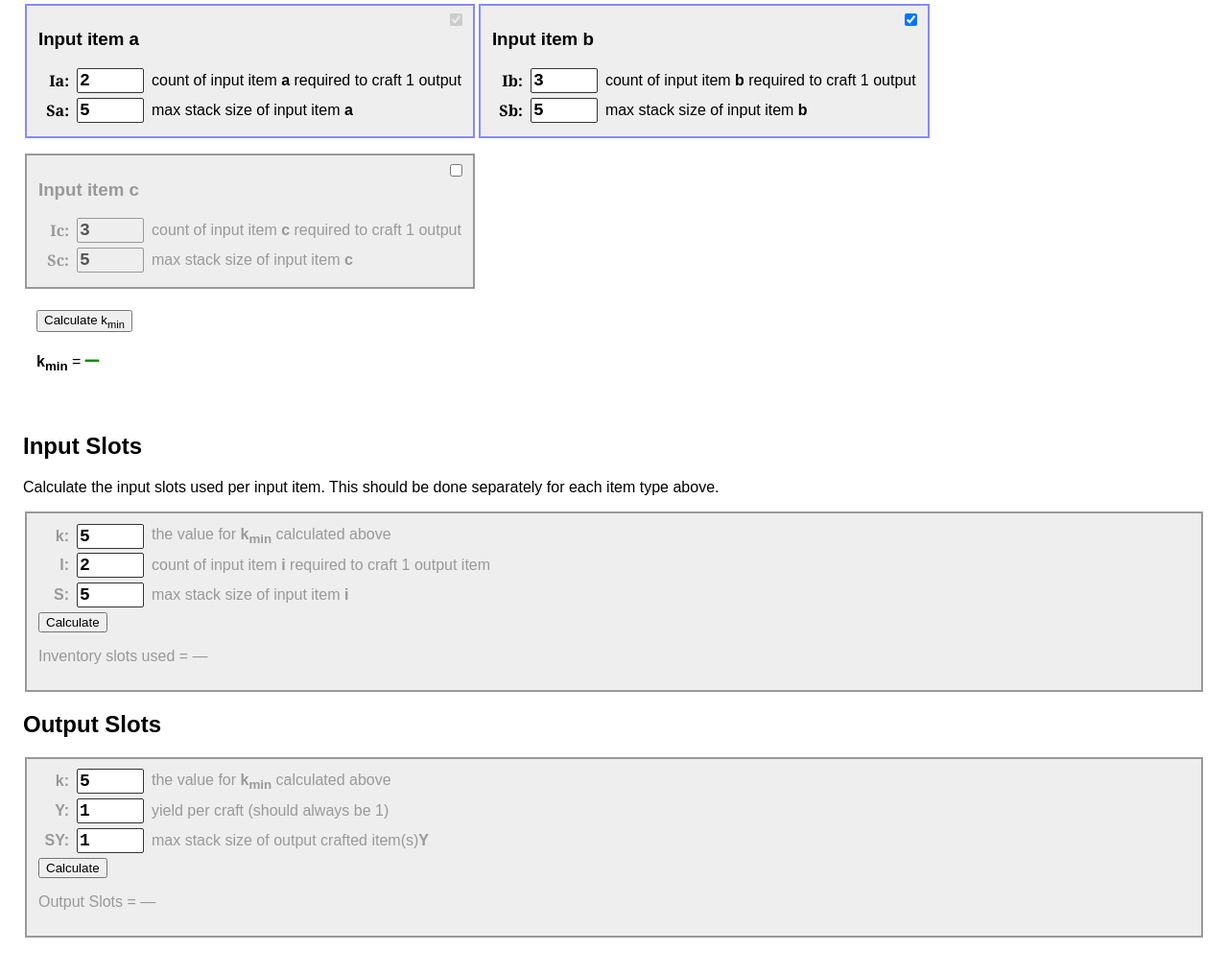
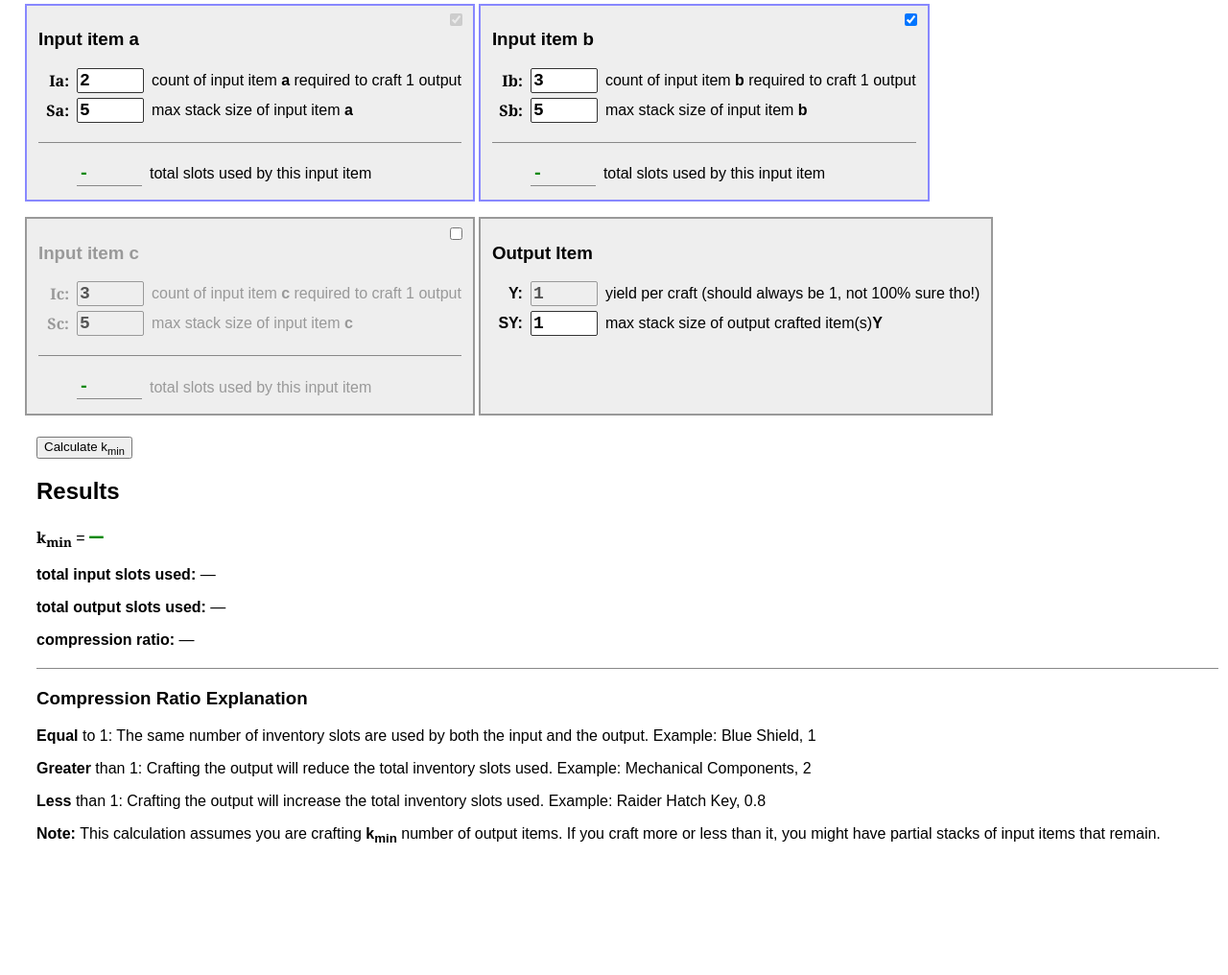
Before and after one commit to ggingell/arc-raiders-calc, a plain HTML site: page crafting-efficeincy-calculator.html in a window 1280 px wide. Shown: the part 152-1168 px from the top of the page at 96% size. After the commit the page ends 1099 px from the top, so only its background shows below. Drawn offline with Linux system fonts and the light colour scheme.

Commit message:
In good shape!

```diff
--- a/crafting-efficeincy-calculator.html
+++ b/crafting-efficeincy-calculator.html
@@ -7,6 +7,15 @@
       body {
         font-family: sans-serif;
         padding: 1rem;
+      }
+      hr {
+        border: 0;
+        margin: 1.25rem 0;
+        border-top: 1px solid #888;
+        height: 0;
+        padding: 0;
+        background: none;
+        overflow: hidden;
       }
       form {
         display: flex;
@@ -18,6 +27,9 @@
         position: relative;
         border: 2px solid #999;
         background-color: #eee;
+      }
+      /* Default to a disabled appearance */
+      fieldset.input-item-inputs {
         color: #999;
       }
       form fieldset:last-child {
@@ -80,20 +92,34 @@
       .fw-bold {
         font-weight: bold;
       }
+      /* Labels the output value of the calculation for number of inventory slots used by an input item. */
+      .slots-used-input-label {
+        margin-left: 2.5rem;
+      }
+      .slots-used-input-label span {
+        width: 4rem;
+        color: #080;
+        border-bottom: 1px solid #888;
+        text-align: left !important;
+        font-family: "Courier New", Courier, monospace;
+        font-weight: bold;
+        font-size: 1.125rem;
+        padding: 2px;
+      }
     </style>
   </head>
   <body>
     <h2>k<sub>min</sub> Calculator</h2>
     <p>
-      <span class="fw-bold variable-label">k<sub>min</sub></span> is the count of an
-      item you should craft in order to use up full stacks of the input item(s)
-      <span class="fw-bold variable-label">I</span>. The
+      <span class="fw-bold variable-label">k<sub>min</sub></span> is the count
+      of an item you should craft in order to use up full stacks of the input
+      item(s) <span class="fw-bold variable-label">I</span>. The
       <span class="fw-bold">input slots</span> and
       <span class="fw-bold">output slots</span> help determine the compression
       ratio of the recipe
     </p>
     <form>
-      <fieldset id="item-inputs-a">
+      <fieldset class="input-item-inputs" id="item-inputs-a">
         <h3>Input item a</h3>
         <label class="item-input-checkbox">
           <input
@@ -129,8 +155,13 @@
             >max stack size of input item <span class="fw-bold">a</span></span
           ></label
         >
+        <hr />
+        <label class="slots-used-input-label"
+          ><span id="slots-used-input-value-a">-</span> total slots used by this
+          input item</label
+        >
       </fieldset>
-      <fieldset id="item-inputs-b">
+      <fieldset class="input-item-inputs" id="item-inputs-b">
         <h3>Input item b</h3>
         <label class="item-input-checkbox">
           <input
@@ -164,8 +195,13 @@
             >max stack size of input item <span class="fw-bold">b</span></span
           ></label
         >
+        <hr />
+        <label class="slots-used-input-label"
+          ><span id="slots-used-input-value-b">-</span> total slots used by this
+          input item</label
+        >
       </fieldset>
-      <fieldset id="item-inputs-c">
+      <fieldset class="input-item-inputs" id="item-inputs-c">
         <h3>Input item c</h3>
         <label class="item-input-checkbox">
           <input
@@ -200,20 +236,84 @@
             >max stack size of input item <span class="fw-bold">c</span></span
           ></label
         >
+        <hr />
+        <label class="slots-used-input-label"
+          ><span id="slots-used-input-value-c">-</span> total slots used by this
+          input item</label
+        >
+      </fieldset>
+      <fieldset>
+        <h3>Output Item</h3>
+        <!-- <label
+        ><span class="fw-bold">k: </span
+        ><input id="kOutput" type="number" value="5" /><span
+          >the value for <span class="fw-bold">k<sub>min</sub></span> calculated
+          above</span
+        ></label
+      > -->
+        <label
+          ><span class="fw-bold">Y: </span
+          ><input id="YOutput" type="number" value="1" disabled /><span
+            >yield per craft (should always be 1, not 100% sure tho!)</span
+          ></label
+        >
+        <label
+          ><span class="fw-bold">SY: </span
+          ><input id="SYOutput" type="number" value="1" /><span
+            >max stack size of output crafted item(s)<span class="fw-bold"
+              >Y</span
+            ></span
+          ></label
+        >
+        <!-- <button onclick="calcOutputSlots()">Calculate</button> -->
+        <!-- <p>Output Slots = <span id="outputResult">—</span></p> -->
       </fieldset>
 
       <fieldset>
         <button onclick="calcK()" type="button">
           Calculate k<sub>min</sub>
         </button>
+        <h2>Results</h2>
         <p>
-          <span class="fw-bold">k<sub>min</sub></span> =
+          <span class="fw-bold variable-label">k<sub>min</sub></span> =
           <span id="kResult">—</span>
+        </p>
+        <p>
+          <span class="fw-bold">total input slots used:</span>
+          <span id="inputSlotsUsedResult">—</span>
+        </p>
+        <p>
+          <span class="fw-bold">total output slots used:</span>
+          <span id="outputSlotsUsedResult">—</span>
+        </p>
+        <p>
+          <span class="fw-bold">compression ratio:</span>
+          <span id="compresionRatioResult">—</span>
+        </p>
+        <hr />
+        <h3>Compression Ratio Explanation</h3>
+        <p>
+          <strong>Equal</strong> to 1: The same number of inventory slots are
+          used by both the input and the output. Example: Blue Shield, 1
+        </p>
+        <p>
+          <strong>Greater</strong> than 1: Crafting the output will reduce the
+          total inventory slots used. Example: Mechanical Components, 2
+        </p>
+        <p>
+          <strong>Less</strong> than 1: Crafting the output will increase the
+          total inventory slots used. Example: Raider Hatch Key, 0.8
+        </p>
+        <p>
+          <strong>Note: </strong>This calculation assumes you are crafting
+          <span class="fw-bold">k<sub>min</sub></span> number of output items.
+          If you craft more or less than it, you might have partial stacks of
+          input items that remain.
         </p>
       </fieldset>
     </form>
 
-    <h2>Input Slots</h2>
+    <!-- <h2>Input Slots</h2>
     <p>
       Calculate the input slots used per input item. This should be done
       separately for each item type above.
@@ -241,34 +341,7 @@
       >
       <button onclick="calcInputSlots()">Calculate</button>
       <p>Inventory slots used = <span id="inputResult">—</span></p>
-    </fieldset>
-
-    <h2>Output Slots</h2>
-    <fieldset>
-      <label
-        ><span class="fw-bold">k: </span
-        ><input id="kOutput" type="number" value="5" /><span
-          >the value for <span class="fw-bold">k<sub>min</sub></span> calculated
-          above</span
-        ></label
-      >
-      <label
-        ><span class="fw-bold">Y: </span
-        ><input id="YOutput" type="number" value="1" /><span
-          >yield per craft (should always be 1)</span
-        ></label
-      >
-      <label
-        ><span class="fw-bold">SY: </span
-        ><input id="SYOutput" type="number" value="1" /><span
-          >max stack size of output crafted item(s)<span class="fw-bold"
-            >Y</span
-          ></span
-        ></label
-      >
-      <button onclick="calcOutputSlots()">Calculate</button>
-      <p>Output Slots = <span id="outputResult">—</span></p>
-    </fieldset>
+    </fieldset> -->
 
     <script>
       // Greatest Common Divisor
@@ -318,21 +391,88 @@
 
         // { I: +Ib.value, S: +Sb.value },
         console.log("calcK", inputs);
-        kResult.textContent = kMin(inputs);
+        const kMinResult = kMin(inputs);
+        kResult.textContent = kMinResult;
+
+        //
+        //
+        // Calc and output result for each input item's slots used
+        //
+        let totalInputSlotsUsed = 0;
+        const slotsUsedInputValueA = document.getElementById(
+          "slots-used-input-value-a"
+        );
+        const slotsUsedInputValueB = document.getElementById(
+          "slots-used-input-value-b"
+        );
+        const slotsUsedInputValueC = document.getElementById(
+          "slots-used-input-value-c"
+        );
+
+        // Always calculate and output result for Item A
+        const inputSlotsUsedResultA = calcInputSlots({
+          k: kMinResult,
+          I: +Ia.value,
+          S: +Sa.value,
+        });
+
+        slotsUsedInputValueA.textContent = inputSlotsUsedResultA;
+        totalInputSlotsUsed += inputSlotsUsedResultA;
+
+        if (shouldUseItemB.checked) {
+          const inputSlotsUsedResultB = calcInputSlots({
+            k: kMinResult,
+            I: +Ib.value,
+            S: +Sb.value,
+          });
+
+          slotsUsedInputValueB.textContent = inputSlotsUsedResultB;
+          totalInputSlotsUsed += inputSlotsUsedResultB;
+        } else {
+          slotsUsedInputValueB.textContent = "-";
+        }
+
+        if (shouldUseItemC.checked) {
+          const inputSlotsUsedResultC = calcInputSlots({
+            k: kMinResult,
+            I: +Ic.value,
+            S: +Sc.value,
+          });
+          slotsUsedInputValueC.textContent = inputSlotsUsedResultC;
+          totalInputSlotsUsed += inputSlotsUsedResultC;
+        } else {
+          slotsUsedInputValueC.textContent = "-";
+        }
+
+        //
+        //
+        // Calc and display total input and output slots used
+        //
+        inputSlotsUsedResult.textContent = totalInputSlotsUsed;
+
+        const outputSlotsUsed = calcOutputSlots({
+          k: kMinResult,
+          Y: +YOutput.value,
+          SY: +SYOutput.value,
+        });
+        outputSlotsUsedResult.textContent = outputSlotsUsed;
+
+        compresionRatioResult.textContent =
+          totalInputSlotsUsed / outputSlotsUsed;
       }
 
-      function calcInputSlots() {
-        const k = +kInput.value;
-        const I = +IInput.value;
-        const S = +SInput.value;
-        inputResult.textContent = (k * I) / S;
+      function calcInputSlots({ k, I, S }) {
+        // const k = +kInput.value;
+        // const I = +IInput.value;
+        // const S = +SInput.value;
+        return (k * I) / S;
       }
 
-      function calcOutputSlots() {
-        const k = +kOutput.value;
-        const Y = +YOutput.value;
-        const SY = +SYOutput.value;
-        outputResult.textContent = Math.ceil((k * Y) / SY);
+      function calcOutputSlots({ k, Y, SY }) {
+        // const k = +kOutput.value;
+        // const Y = +YOutput.value;
+        // const SY = +SYOutput.value;
+        return Math.ceil((k * Y) / SY);
       }
 
       function handleUseItemChange(inputEl) {
```
